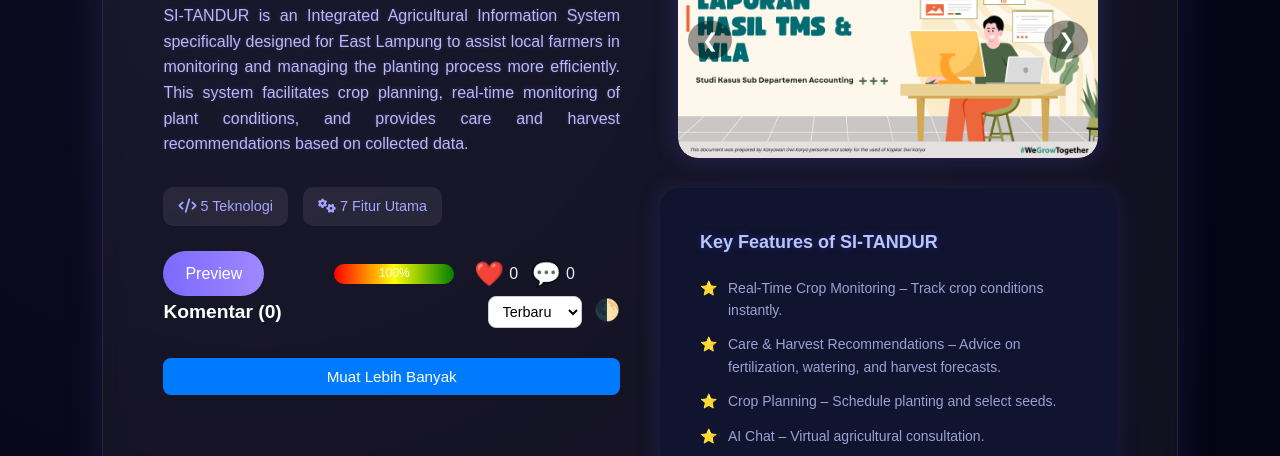
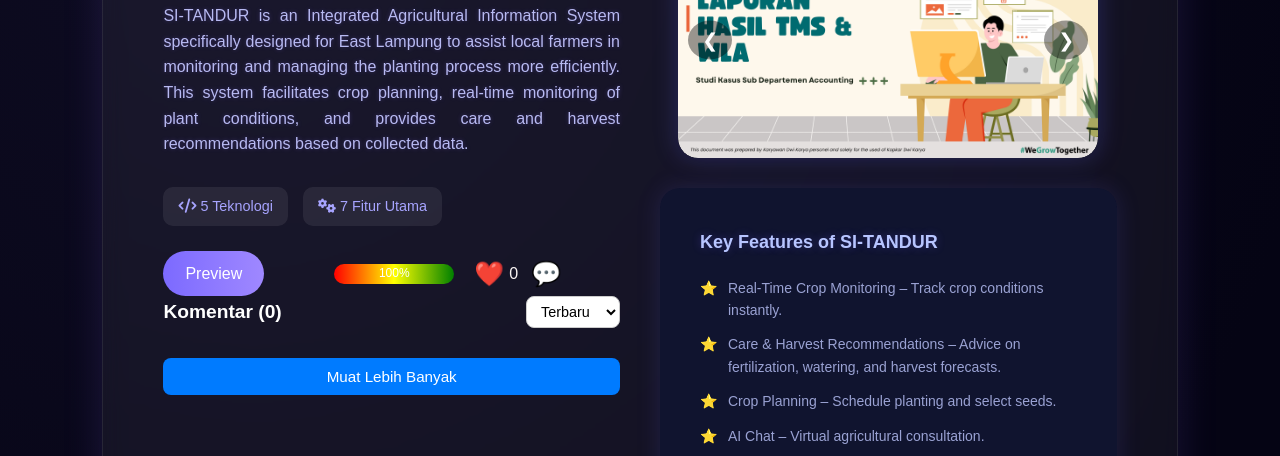
Before and after one commit to setiawanryes/portfolio-web, a plain HTML site: page projects/workload1/index.html in a window 1280 px wide. Shown: the part 305-761 px from the top of the page. Drawn offline with nearby package versions, Linux system fonts and the light colour scheme; no server answers; a script that the page names is missing.

Commit message:
Auto-sync: file changes

```diff
--- a/projects/workload1/index.html
+++ b/projects/workload1/index.html
@@ -55,7 +55,7 @@
                 <span id="like-count">0</span>
 
                 <button id="komentar-btn" class="reaction-btn komentar-theme">💬</button>
-                <span id="komentar-count">0</span>
+                <span id="comment-notify-badge"></span>
               </div>
             </div>
 
@@ -67,8 +67,7 @@
         <option value="oldest">Terlama</option>
         <option value="popular">Populer</option>
       </select>
-      <button id="comment-theme-toggle">🌓</button>
-      <span id="comment-notify-badge"></span>
+
     </div>
   </div>
 
@@ -142,8 +141,9 @@
 
 <script src="script.js"></script>
 <script type="module" src="script.js"></script>
+<script>window.PAGE_ID = "workload1"; </script>
 <script type="module" src="app.js"></script>
-<script>window.PAGE_ID = "workload1"; </script>
+
 
 
 
```
